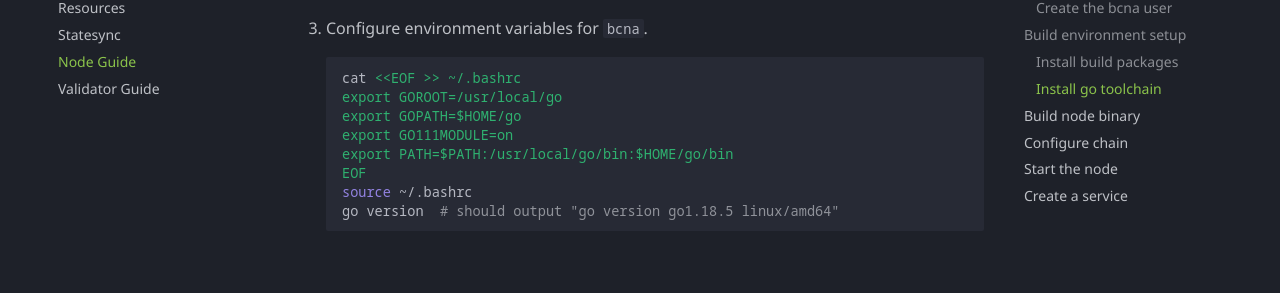
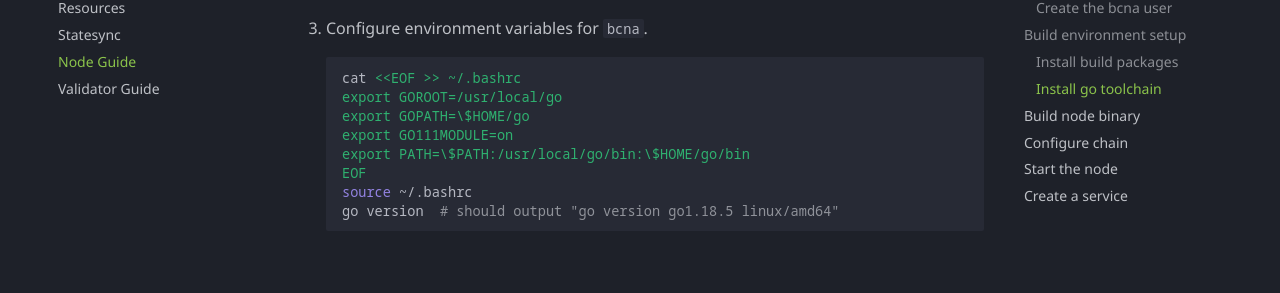
Before and after one commit to mintthemoon/mintwiki, an MkDocs documentation site: the page built from docs/bitcanna/node-guide.md, in a window 1280 px wide and 900 px high, scrolled down 797 px. Shown: the part 154-447 px from the top of the window. Built offline with MkDocs 1.6.1 and Material for MkDocs 9.7.7, drawn with Linux system fonts in a browser that asks for light colours.

````diff
--- a/docs/bitcanna/node-guide.md
+++ b/docs/bitcanna/node-guide.md
@@ -33,9 +33,9 @@ sudo su -l bcna
 ```bash
 cat <<EOF >> ~/.bashrc
 export GOROOT=/usr/local/go
-export GOPATH=$HOME/go
+export GOPATH=\$HOME/go
 export GO111MODULE=on
-export PATH=$PATH:/usr/local/go/bin:$HOME/go/bin
+export PATH=\$PATH:/usr/local/go/bin:\$HOME/go/bin
 EOF
 source ~/.bashrc
 go version  # should output "go version go1.18.5 linux/amd64"
````
Also changed, not shown: docs/kujira/node-guide.md (+2 -2 lines), docs/kujira/oracle-guide.md (+1 -0 lines).
